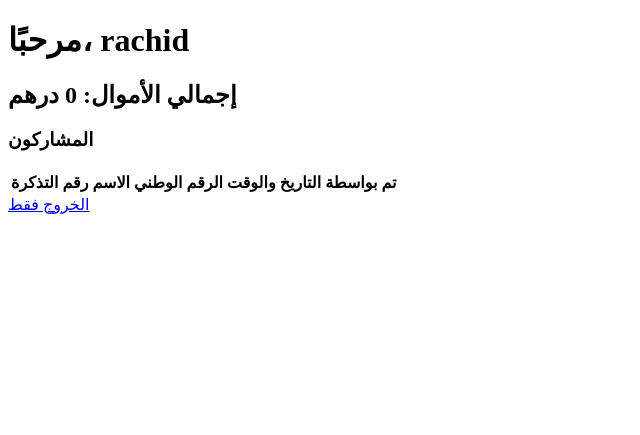
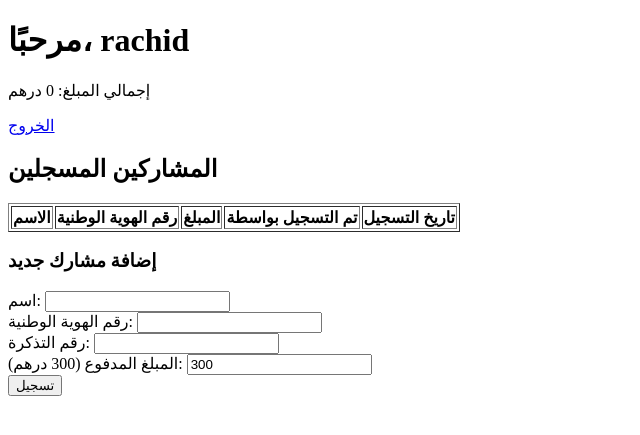
Before and after one commit to OUCHTAH/chakir, a Flask app: page / in a window 1280 px wide. Shown: the top 435 px of the page, without its empty margins (0-640 px from the left). Run offline with Flask 2, Linux system fonts and the light colour scheme; a user stored in the database is signed in; lists and menus that the app fills with data are empty.

Commit message:
Update home.html

```diff
--- a/templates/home.html
+++ b/templates/home.html
@@ -3,38 +3,48 @@
 <head>
     <meta charset="UTF-8">
     <meta name="viewport" content="width=device-width, initial-scale=1.0">
-    <title>الصفحة الرئيسية</title>
+    <title>المشاركين</title>
 </head>
 <body>
     <h1>مرحبًا، {{ current_user.username }}</h1>
+    <p>إجمالي المبلغ: {{ total_amount }} درهم</p>
+    <a href="{{ url_for('logout') }}">الخروج</a>
 
-    <!-- عرض إجمالي الأموال -->
-    <h2>إجمالي الأموال: {{ total_amount }} درهم</h2>
-
-    <h3>المشاركون</h3>
-    <table>
+    <h2>المشاركين المسجلين</h2>
+    <table border="1">
         <thead>
             <tr>
-                <th>رقم التذكرة</th>
                 <th>الاسم</th>
-                <th>الرقم الوطني</th>
-                <th>التاريخ والوقت</th>
-                <th>تم بواسطة</th>
+                <th>رقم الهوية الوطنية</th>
+                <th>المبلغ</th>
+                <th>تم التسجيل بواسطة</th>
+                <th>تاريخ التسجيل</th>
             </tr>
         </thead>
         <tbody>
             {% for participant in participants %}
             <tr>
-                <td>{{ participant.ticket_number }}</td>
                 <td>{{ participant.name }}</td>
                 <td>{{ participant.national_id }}</td>
-                <td>{{ participant.registration_datetime }}</td>
+                <td>{{ participant.amount }} درهم</td>
                 <td>{{ participant.added_by }}</td>
+                <td>{{ participant.registration_date }}</td>
             </tr>
             {% endfor %}
         </tbody>
     </table>
 
-    <a href="{{ url_for('logout') }}">الخروج فقط</a>
+    <form action="{{ url_for('register') }}" method="POST">
+        <h3>إضافة مشارك جديد</h3>
+        <label>اسم:</label>
+        <input type="text" name="name" required><br>
+        <label>رقم الهوية الوطنية:</label>
+        <input type="text" name="national_id" required><br>
+        <label>رقم التذكرة:</label>
+        <input type="text" name="ticket_number" required><br>
+        <label>المبلغ المدفوع (300 درهم):</label>
+        <input type="number" name="amount" value="300" required><br>
+        <button type="submit">تسجيل</button>
+    </form>
 </body>
 </html>
```
